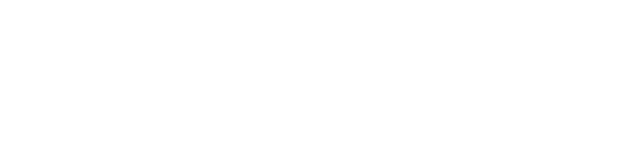
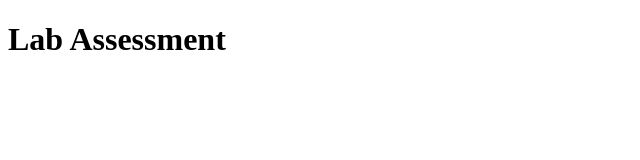
Before and after one commit to nadinehisham/Task-Organizer, a plain HTML site: page index.html in a window 1280 px wide. Shown: the whole page, without its empty margins (0-640 px from the left). Drawn offline with Linux system fonts and the light colour scheme.

Commit message:
Changed Index.html

```diff
--- a/index.html
+++ b/index.html
@@ -2,6 +2,9 @@
 <html lang="en">
 <head>
     <meta charset ="UTF-8">
-    <title>Assessment</title>
+    <title>First Assessment Hi</title>
 </head>
 </html>
+<body>
+    <h1>Lab Assessment</h1>
+</body>
```
